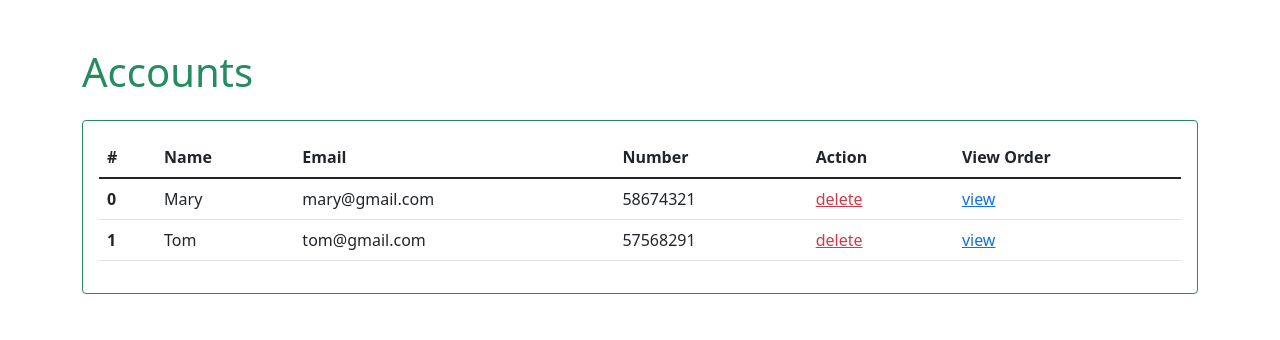
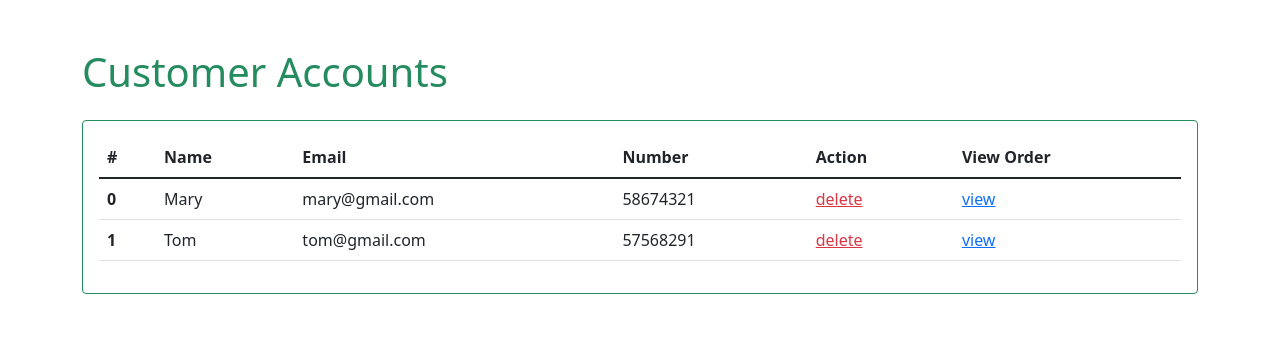
Before and after one commit to Ryuuu825/ITP4523M, a PHP site: page /pages/account.php in a window 1280 px wide. Shown: the part 88-428 px from the top of the page. Run offline with PHP 8.4, Linux system fonts and the light colour scheme; a user stored in the database is signed in; data comes from the database, SQL or seed files in the repository.

Commit message:
Update account.php

```diff
--- a/static/pages/account.php
+++ b/static/pages/account.php
@@ -10,7 +10,7 @@
     <meta charset="UTF-8">
     <meta http-equiv="X-UA-Compatible" content="IE=edge">
     <meta name="viewport" content="width=device-width, initial-scale=1.0">
-    <title>Document</title>
+    <title>Customer Accounts</title>
     <link rel="stylesheet" href="../css/bootstrap.css">
     <link rel="stylesheet" href="../css/style.css">
     <script src="../js/w3.js"></script>
@@ -50,7 +50,7 @@
     <div class="container mt-5">
         <div class="d-flex justify-content-between mb-3">
           <span class="text-primary h1">
-              Accounts
+          Customer Accounts
           </span>
         </div>
 
```
